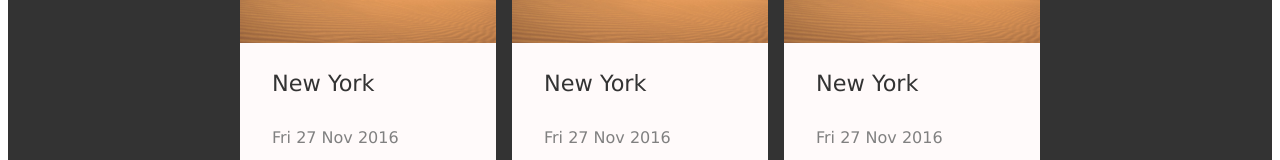
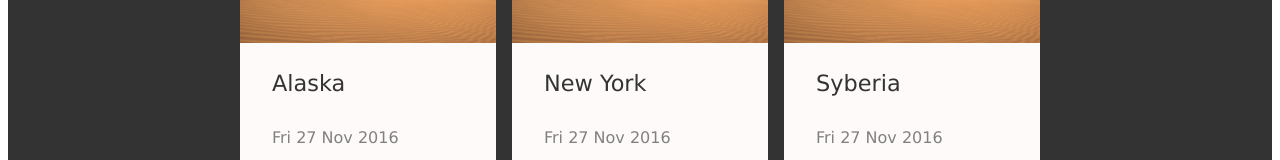
Before and after one commit to MariusCodeAcademy/first-CRA-type1, a React (Create React App) app: page / in a window 1280 px wide. Shown: the part 1325-1485 px from the top of the page. Built offline with nearby package versions, Linux system fonts and the light colour scheme.

Commit message:
prop drill

```diff
--- a/src/components/BottomCardContainer.jsx
+++ b/src/components/BottomCardContainer.jsx
@@ -3,9 +3,9 @@ import MyPicCard from './MyBottomCard/MyPicCard';
 function BottomCardContainer() {
   return (
     <div className='tour-cards-container d-flex justify-around'>
-      <MyPicCard />
-      <MyPicCard />
-      <MyPicCard />
+      <MyPicCard town='Alaska' />
+      <MyPicCard town='New York' />
+      <MyPicCard town='Syberia' />
     </div>
   );
 }
--- a/src/components/MyBottomCard/CardBottomText.jsx
+++ b/src/components/MyBottomCard/CardBottomText.jsx
@@ -1,10 +1,10 @@
 import BtnBlack from './BtnBlack';
 
 // CardBottomText() move to separate file and import
-function CardBottomText() {
+function CardBottomText(props) {
   return (
     <div>
-      <p className='title--card'>New York</p>
+      <p className='title--card'>{props.town}</p>
       <p className='tour__date'>Fri 27 Nov 2016</p>
       <p>Praesent tincidunt sed tellus ut rutrum sed vitae justo.</p>
       <BtnBlack />
--- a/src/components/MyBottomCard/MyPicCard.jsx
+++ b/src/components/MyBottomCard/MyPicCard.jsx
@@ -1,11 +1,11 @@
 import TopCardImage from './TopCardImage';
 import CardBottomText from './CardBottomText';
 
-function MyPicCard() {
+function MyPicCard(props) {
   return (
     <article className='tour-card'>
       <TopCardImage />
-      <CardBottomText />
+      <CardBottomText town={props.town} />
     </article>
   );
 }
```
